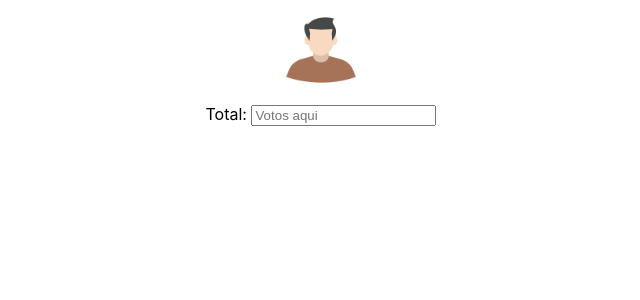
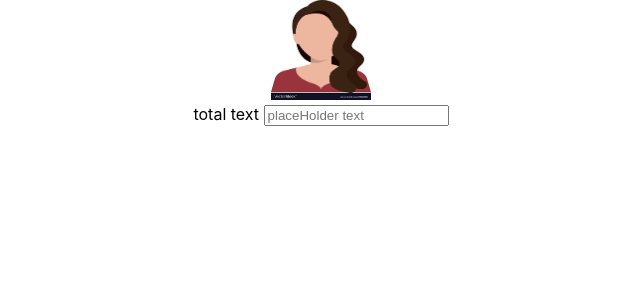
Before and after one commit to aalmeidatw/eleicoes-app, a React (Create React App) app: page / in a window 1280 px wide. Shown: the top 300 px of the page, without its empty margins (319-959 px from the left). Built offline with nearby package versions, Linux system fonts and the light colour scheme.

Commit message:
adiciona props desconstruidos e icons

```diff
--- a/src/App.js
+++ b/src/App.js
@@ -1,17 +1,28 @@
 import React, { Component } from 'react';
-import logo from './logo.svg';
 import './App.css';
 
 import ThumbUser from './components/user_thumb'
 import TextArea from './components/text_input_area'
 
+import manIcon from './man_icon.png'
+import womanIcon from './woman_icon.png'
+
+const textAreaOptions = {
+  label: "total text",
+  placeHolder: "placeHolder text"
+}
+
+const icons = {
+  man: manIcon,
+  woman: womanIcon
+}
 
 class App extends Component {
   render() {
     return (
       <div className="App">
-        <ThumbUser />
-        <TextArea />
+        <ThumbUser icon={icons.woman} />
+        <TextArea {...textAreaOptions} />
       </div>
     );
   }
--- a/src/components/text_input_area.js
+++ b/src/components/text_input_area.js
@@ -4,8 +4,8 @@ class TextArea extends React.Component {
   render() {
     return (
       <div>
-        <label> Total: </label>
-        <input type="text" placeholder="Votos aqui" ></input>
+        <label> {this.props.label} </label>
+        <input type="text" placeholder={this.props.placeHolder} ></input>
       </div>
     )
   }
--- a/src/components/user_thumb.js
+++ b/src/components/user_thumb.js
@@ -1,12 +1,10 @@
 import React from 'react'
-
-import icon from '../man_icon.png'
 
 class ThumbUser extends React.Component {
   render() {
     return (
       <div>
-        <img src={icon} alt="icon" height="100" width="100" />
+        <img src={this.props.icon} alt="avatar" height="100" width="100" />
       </div>
     )
   }
```
Also changed, not shown: src/woman_icon.png (added).
